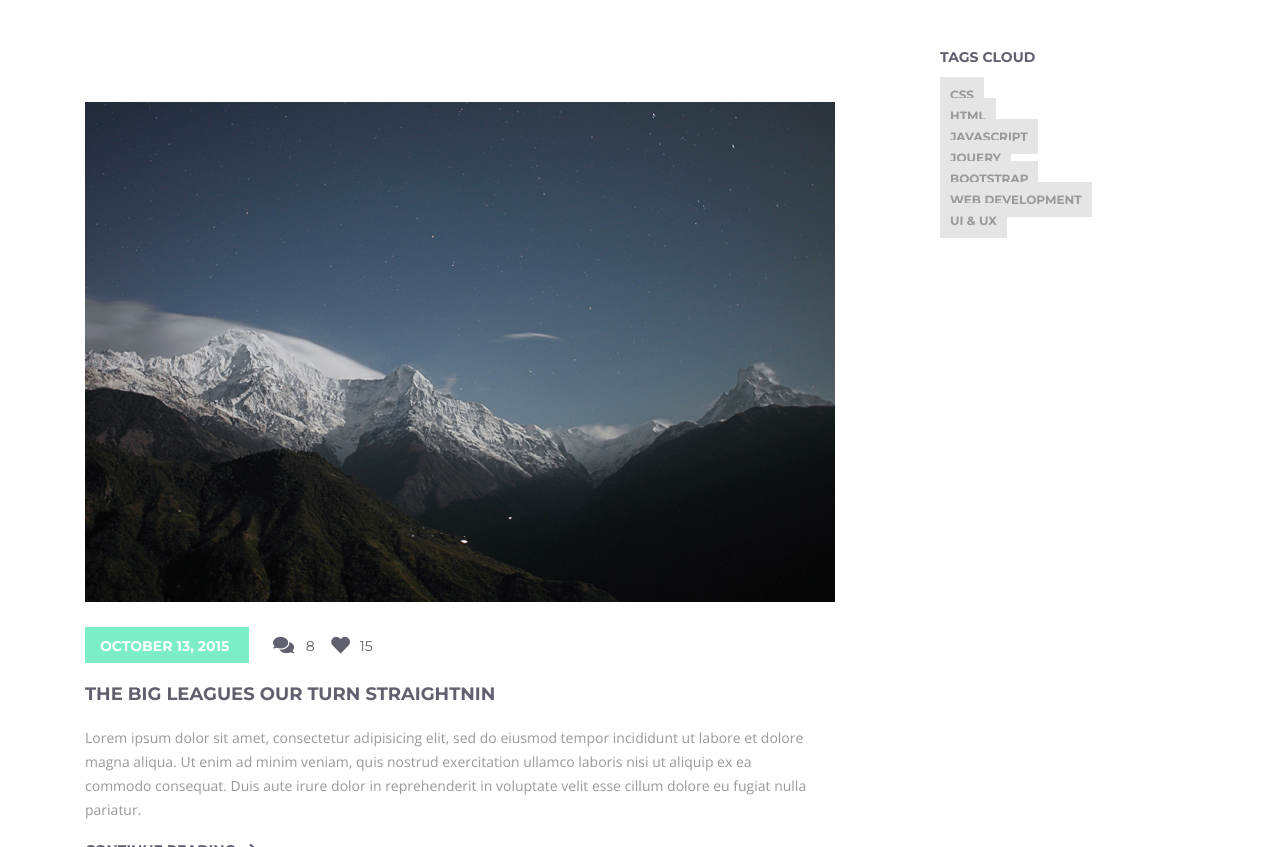
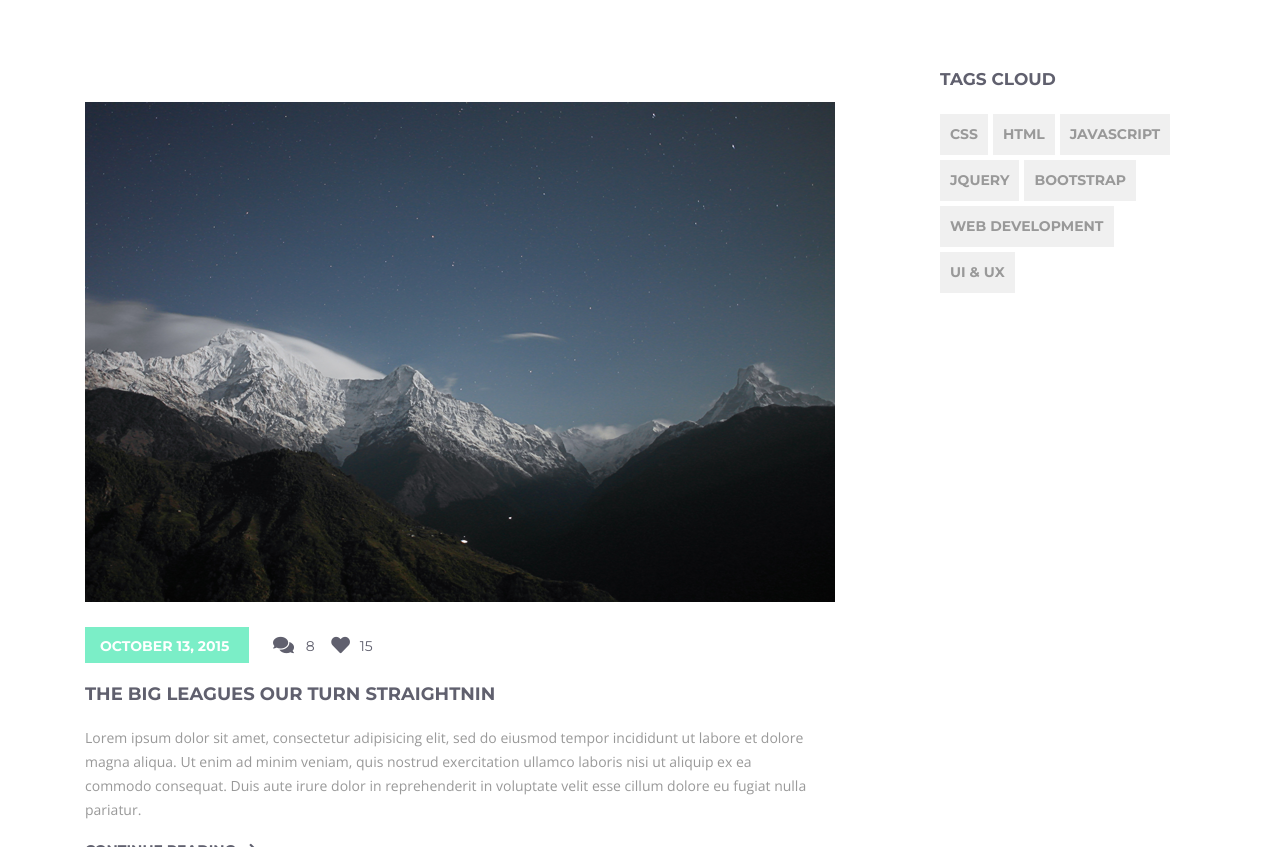
Before and after one commit to Virus2310/AKAD, a plain HTML site: page blog.html in a window 1280 px wide. Shown: the part 1598-2445 px from the top of the page. Drawn offline with nearby package versions, Linux system fonts and the light colour scheme.

Commit message:
Work on Blog!

```diff
--- a/assets/css/blog.css
+++ b/assets/css/blog.css
@@ -270,31 +270,37 @@ a{
 }
 
 .tag_block{
-    margin-top:50px;
+    margin-top:70px;
 }
 
 .tag_title{
     color: #60606e;
     font-family: Montserrat;
-    font-size: 14px;
+    font-size: 17px;
     font-weight: 700;
     text-transform: uppercase;
 }
 
+.tags li{
+    float: left;
+    margin-top:5px;
+    margin-right: 5px;
+}
+
+.tags li a:hover{
+    background-color:wheat;
+
+}
+
 .tags > li >a {
-    display: inline;
-    justify-content:space-between;
-    background-color: #e5e5e5;
+    background-color: #d1d1d152;
     color: #999999;
     font-family: Montserrat;
-    font-size: 12px;
+    font-size: 14px;
     font-weight: 700;text-transform:    uppercase;
     padding: 10px;
-    margin-top:5px;
-}
-
-.tags > li>a{
-
+    transition:all .2s ease-in-out;
+    text-decoration: none;
 }
 
 
```
Also changed, not shown: blog.html (+1 -1 lines).
